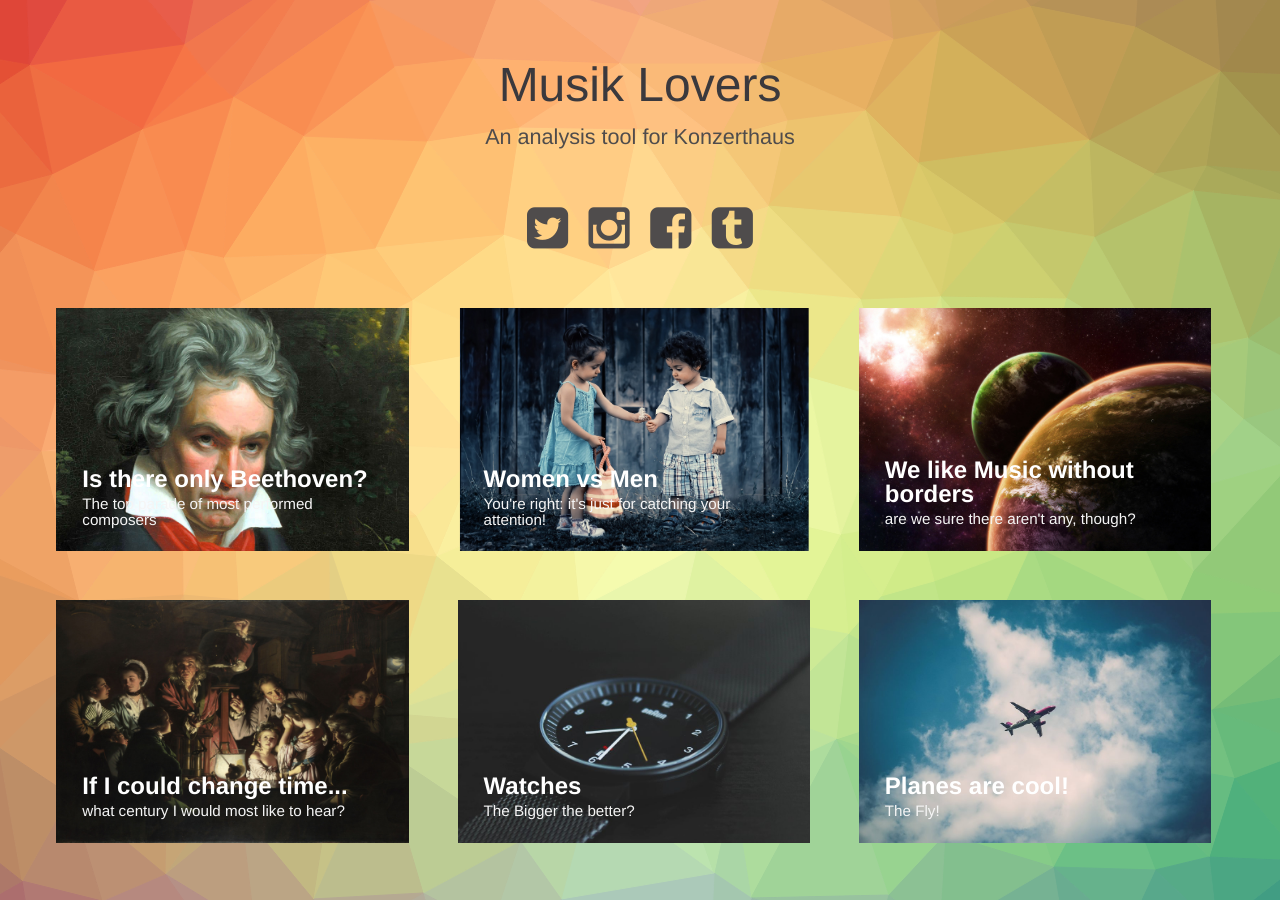
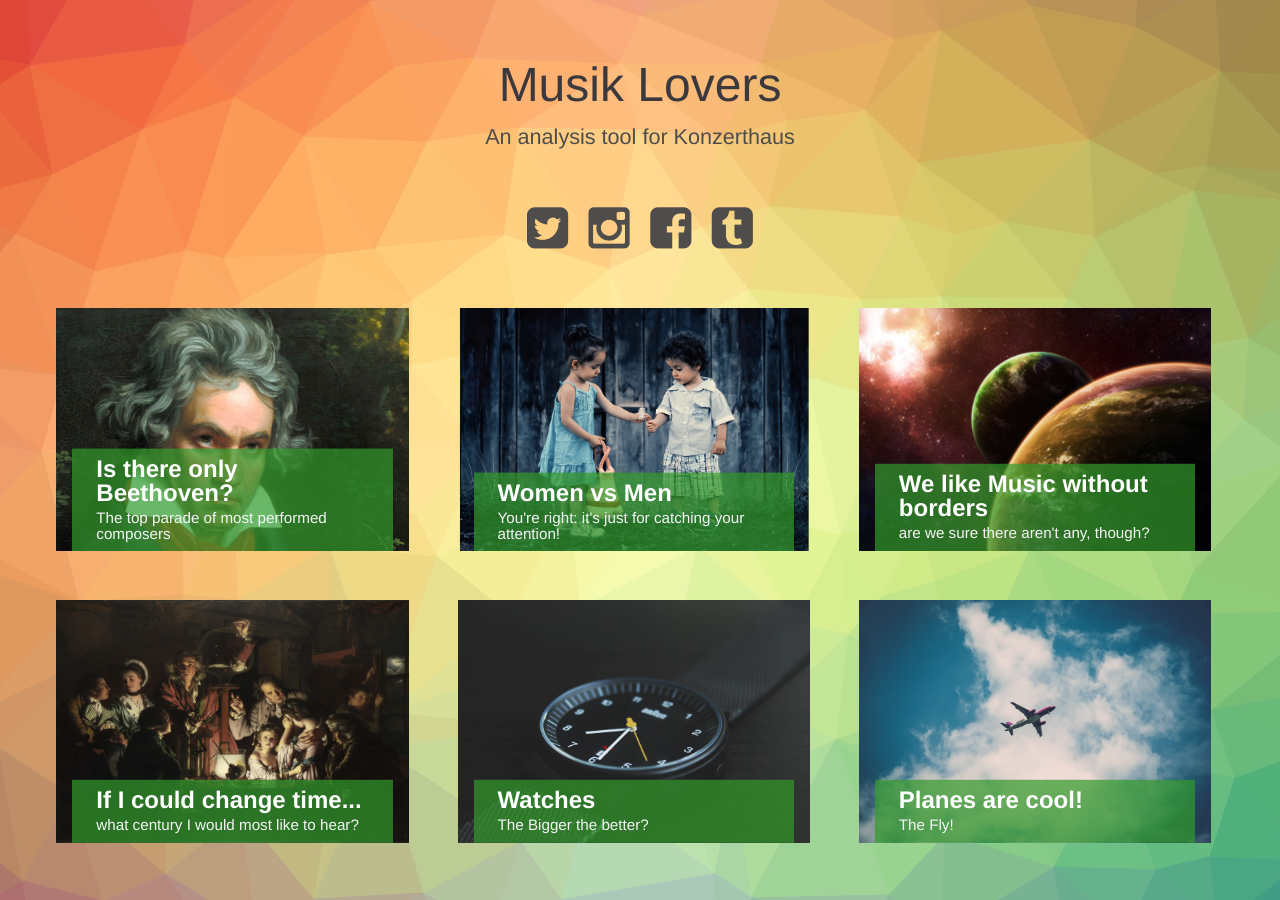
Before and after one commit to Adsidera/musiklovers.github.io, a Jekyll site: the page built from index.html, in a window 1280 px wide. Built offline with Jekyll 4.4.1, drawn with Linux system fonts in a browser that asks for light colours; nearby versions of some CDN libraries.

Commit message:
Updated 'css/modern-blog.css' via CloudCannon

```diff
--- a/css/modern-blog.css
+++ b/css/modern-blog.css
@@ -72,10 +72,11 @@
 .card__container--closed .card__caption {
 	font-size: 1em;
 	max-width: auto;
-	padding: 10px 10px 25px;
+	padding: 3px 24px 11px;
 	-webkit-transform: translateY(-100%);
 	-ms-transform: translateY(-100%);
 	transform: translateY(-100%);
+	background-color: rgba(50, 154, 44, 0.7);
 }
 
 .card__title {
```
